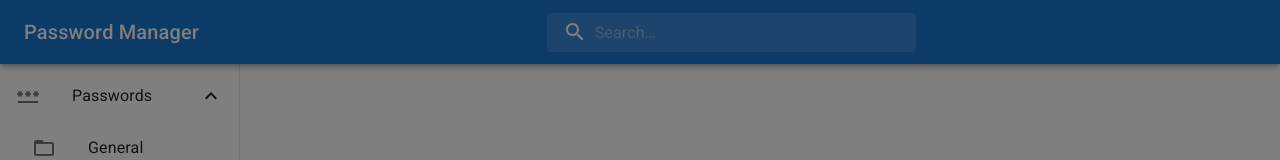
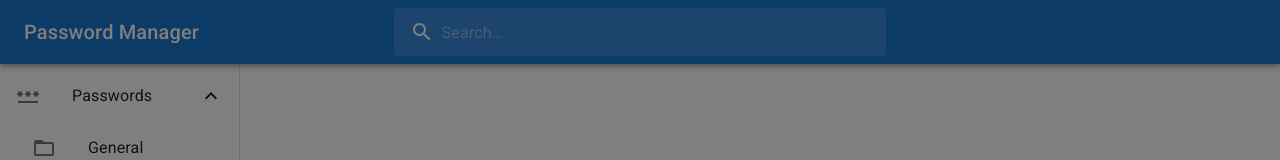
Before and after one commit to MrBmikhael/passwordmanager_web, a React (Create React App) app: page / in a window 1280 px wide. Shown: the top 160 px of the page. Built offline with nearby package versions, Linux system fonts and the light colour scheme; no server answers.

Commit message:
AppBar Search Fix

```diff
--- a/src/Components/MainAppBar/MainAppBar.tsx
+++ b/src/Components/MainAppBar/MainAppBar.tsx
@@ -1,36 +1,28 @@
 import React from 'react'
+import { RootState } from '../../Redux'
+import { useDispatch, useSelector } from 'react-redux'
 import { styled, alpha } from '@mui/material/styles'
 import AppBar from '@mui/material/AppBar'
 import Box from '@mui/material/Box'
 import Toolbar from '@mui/material/Toolbar'
+import Tooltip from '@mui/material/Tooltip'
 import IconButton from '@mui/material/IconButton'
 import Typography from '@mui/material/Typography'
 import InputBase from '@mui/material/InputBase'
+import Avatar from '@mui/material/Avatar'
+import SettingsIcon from '@mui/icons-material/Settings'
 import SearchIcon from '@mui/icons-material/Search'
-import { useDispatch, useSelector } from 'react-redux'
-import { RootState } from '../../Redux'
-import Avatar from '@mui/material/Avatar'
 import { Logout } from '../LoginWithGoogle/LoginWithGoogle'
 import { LinearProgressBar } from '../LinearProgressBar/LinearProgressBar'
-import SettingsIcon from '@mui/icons-material/Settings'
-import { Tooltip } from '@mui/material'
 import GlobalActions from '../../Redux/Store/UI/Global/GlobalActions'
 
 const Search = styled('div')(({ theme }) => ({
-  minWidth: '30%',
   position: 'relative',
   borderRadius: theme.shape.borderRadius,
   backgroundColor: alpha(theme.palette.common.white, 0.15),
   '&:hover': {
     backgroundColor: alpha(theme.palette.common.white, 0.25),
-  },
-  marginRight: theme.spacing(2),
-  marginLeft: 0,
-  width: '100%',
-  [theme.breakpoints.up('sm')]: {
-    marginLeft: theme.spacing(3),
-    width: 'auto',
-  },
+  }
 }))
 
 const SearchIconWrapper = styled('div')(({ theme }) => ({
@@ -47,14 +39,15 @@ const StyledInputBase = styled(InputBase)(({ theme }) => ({
   color: 'inherit',
   display: 'block',
   '& .MuiInputBase-input': {
-    padding: theme.spacing(1, 1, 1, 0),
-    paddingLeft: `calc(1em + ${theme.spacing(4)})`,
+    boxSizing: 'border-box',
+    padding: theme.spacing(3, 3, 3, `calc(1em + ${theme.spacing(4)})`),
     transition: theme.transitions.create('width'),
     width: '100%'
-  },
+  }
 }))
 
 export const MainAppBar = () => {
+
   const state = useSelector((state: RootState) => state.User.Auth.GoogleToken)
   const dispatch = useDispatch()
   let userData = <></>
@@ -76,17 +69,17 @@ export const MainAppBar = () => {
   return (
     <Box>
       <AppBar position="fixed" sx={{ zIndex: (theme) => theme.zIndex.drawer + 1 }}>
-        <Toolbar sx={{ display: 'flex', alignItems: 'center', minWidth: '100%', justifyContent: 'space-between' }}>
-          <Typography variant="h6" noWrap component="div" sx={{ display: { xs: 'none', sm: 'block' } }}>
+        <Toolbar sx={{ display: 'flex', alignItems: 'center', width: '100%', justifyContent: 'space-between' }}>
+          <Typography variant="h6" noWrap component="div" sx={{ display: { xs: 'none', sm: 'block' }, width: { xs: '0', sm: '30%' } }}>
             Password Manager
           </Typography>
-          <Search>
+          <Search sx={{ width: { xs: '70%', sm: '40%' } }}>
             <SearchIconWrapper>
               <SearchIcon />
             </SearchIconWrapper>
             <StyledInputBase placeholder="Search…" />
           </Search>
-          <Box sx={{ display: 'flex' }}>
+          <Box sx={{ display: 'flex', width: '30%', justifyContent: 'flex-end' }}>
             {userData}
           </Box>
         </Toolbar>
```
